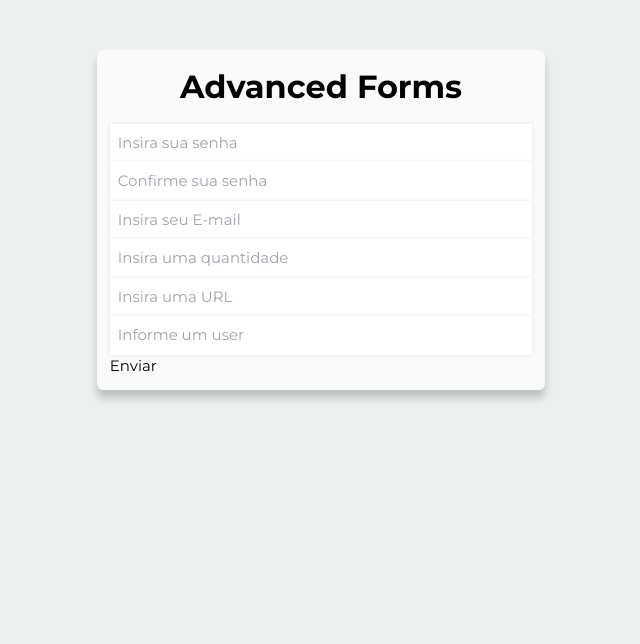
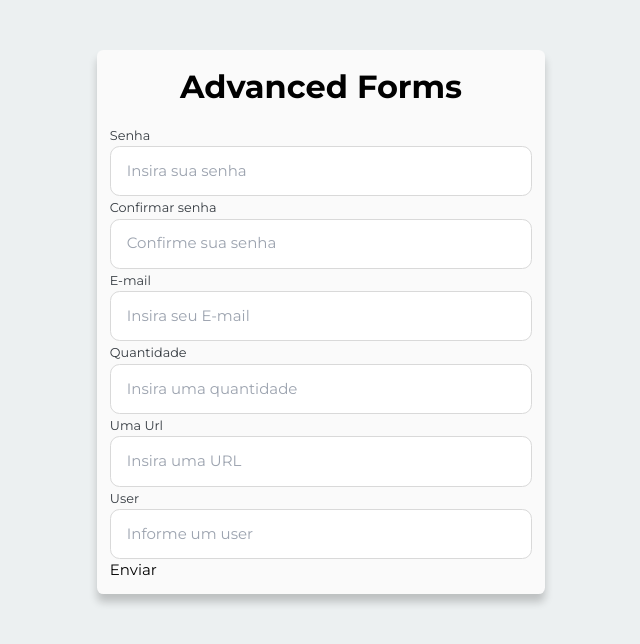
Before and after one commit to SoaresLeonardo/next-js-development, a Next.js app: page /form in a window 1280 px wide. Shown: the top 644 px of the page, without its empty margins (319-959 px from the left). Built offline with nearby package versions, Linux system fonts and the light colour scheme.

Commit message:
Update Component(Input)

```diff
--- a/src/components/Input/index.tsx
+++ b/src/components/Input/index.tsx
@@ -1,25 +1,39 @@
-import { InputHTMLAttributes, forwardRef } from 'react';
+import { InputHTMLAttributes, forwardRef, useId } from 'react';
 
 import * as S from './styles';
 import ErrorText from '../ErrorText';
 
-type InputProps = {
-  error?: boolean;
-  helperText?: string;
-} & InputHTMLAttributes<HTMLInputElement>;
+export type Props = {
+  label?: string;
+  error?: string;
+  startAdorment?: React.ReactNode;
+  endAdorment?: React.ReactNode;
+};
+
+type InputProps = InputHTMLAttributes<HTMLInputElement> & Props;
 
 const Input: React.ForwardRefRenderFunction<HTMLInputElement, InputProps> = (
-  { error = false, helperText = '', ...rest }: InputProps,
+  {
+    name,
+    error,
+    type = 'text',
+    label = '',
+    startAdorment,
+    endAdorment,
+    ...rest
+  }: InputProps,
   ref
 ) => {
+  const labelId = useId();
   return (
     <>
-      <S.Container>
-        <S.IconContainer isErrored={error}>
-          <input ref={ref} {...rest} />
-        </S.IconContainer>
-        {error && <ErrorText>{helperText}</ErrorText>}
+      {label && <S.Label htmlFor={labelId}>{label}</S.Label>}
+      <S.Container error={error}>
+        {startAdorment && <S.Adorment>{startAdorment}</S.Adorment>}
+        <S.Input id={labelId} ref={ref} {...rest} type={type} name={name} />
+        {endAdorment && <S.Adorment>{endAdorment}</S.Adorment>}
       </S.Container>
+      {error && <ErrorText>{error}</ErrorText>}
     </>
   );
 };
--- a/src/components/Input/styles.ts
+++ b/src/components/Input/styles.ts
@@ -1,25 +1,46 @@
 import { theme } from '@/styles/theme';
 import styled, { css } from 'styled-components';
+import { Props } from '.';
 
-type IconContainerProps = {
-  isErrored?: boolean;
-};
+export const Container = styled.div<Pick<Props, 'error'>>`
+  ${({ error, theme }) => css`
+    display: flex;
+    align-items: center;
+    padding: 0.8rem 1rem;
+    background-color: white;
+    border: 1px solid ${theme.colors.gray_100};
+    border-radius: 0.6rem;
 
-export const Container = styled.div`
+    &:focus-within {
+      border-color: ${theme.colors.secundary};
+
+      svg {
+        color: ${theme.colors.secundary};
+      }
+    }
+
+    ${error &&
+    css`
+      border: 2px solid ${theme.colors.error};
+    `}
+  `}
+`;
+
+export const Label = styled.label`
+  font-size: ${theme.font.sizes.xxxxsmall};
+  color: ${theme.colors.gray_500};
+`;
+
+export const Input = styled.input`
+  color: ${theme.colors.black};
+  background: transparent;
+  outline: none;
+  border: none;
   width: 100%;
 `;
 
-export const IconContainer = styled.div<IconContainerProps>`
-  input {
-    background: white;
-    outline: none;
-    box-shadow: 0px 0px 4px rgba(0, 0, 0, 0.1);
-    padding: 8px;
-    width: 100%;
-    ${({ isErrored }) =>
-      isErrored &&
-      css`
-        border: 1px solid ${theme.colors.error};
-      `}
-  }
+export const Adorment = styled.span`
+  font-size: ${theme.font.sizes.xxsmall};
+  color: ${theme.colors.gray_450};
+  margin: 0 0.6rem;
 `;
```
